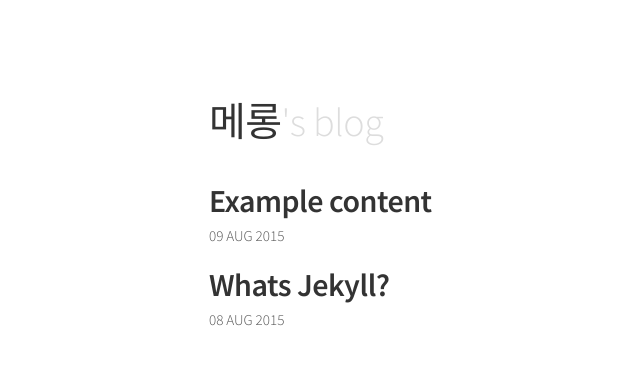
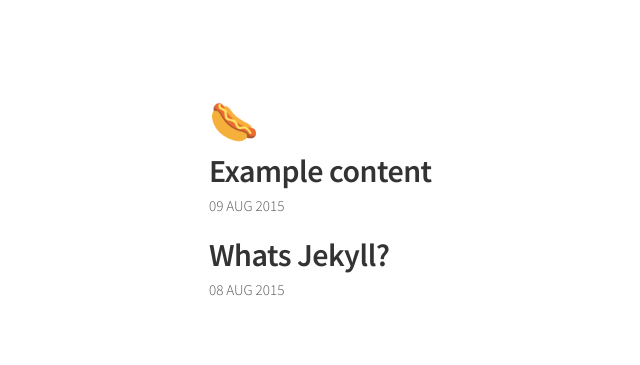
Before and after one commit to xx4159/xx4159.github.io, a Jekyll site: the page built from index.html, in a window 1280 px wide. Shown: the top 365 px of the page, without its empty margins (71-711 px from the left). Built offline with Jekyll 4.4.1, drawn with Linux system fonts in a browser that asks for light colours.

Commit message:
modify - index

```diff
--- a/index.html
+++ b/index.html
@@ -3,13 +3,13 @@ layout: default
 ---
 <header class="masthead">
   <h1 class="masthead-title">
-    <a href="{{ site.baseurl }}/">{{ site.name }}<span>&#39;s blog</span></a>
+    <a href="{{ site.baseurl }}/">🌭</a>
   </h1>
-  <nav class="masthead-nav">
+  <!-- <nav class="masthead-nav">
     {% for nav in site.nav %}
     <a href="{{ nav.href }}">{{ nav.name }}</a>
     {% endfor %}
-  </nav>
+  </nav> -->
 </header>
 <div class="content list">
 {% if site.posts.size == 0 %}
```
